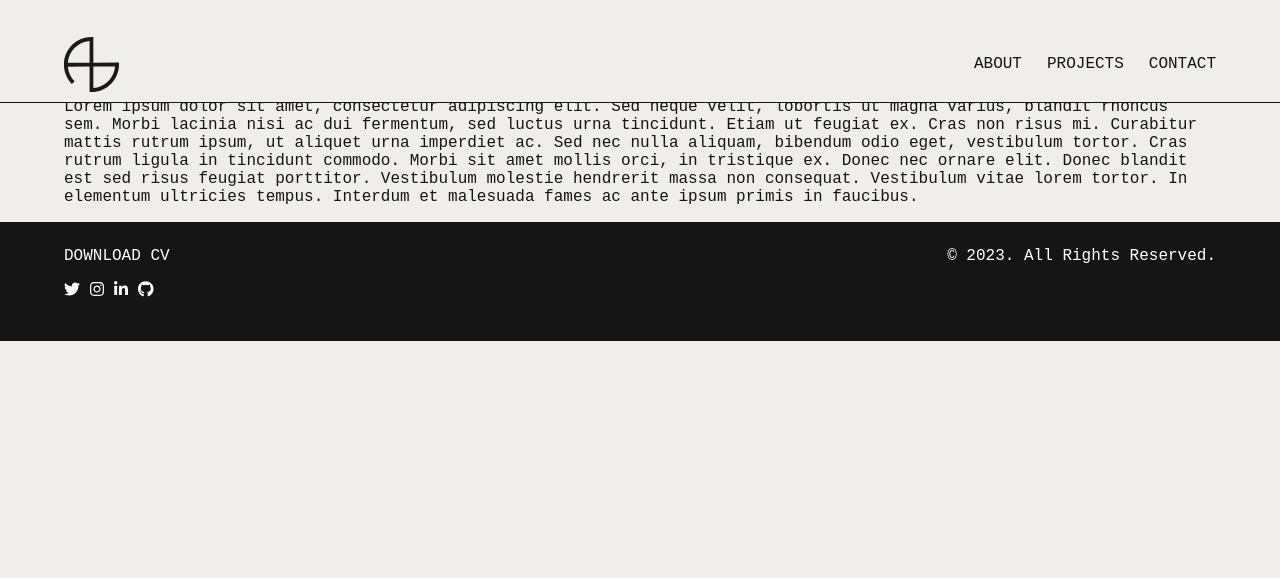
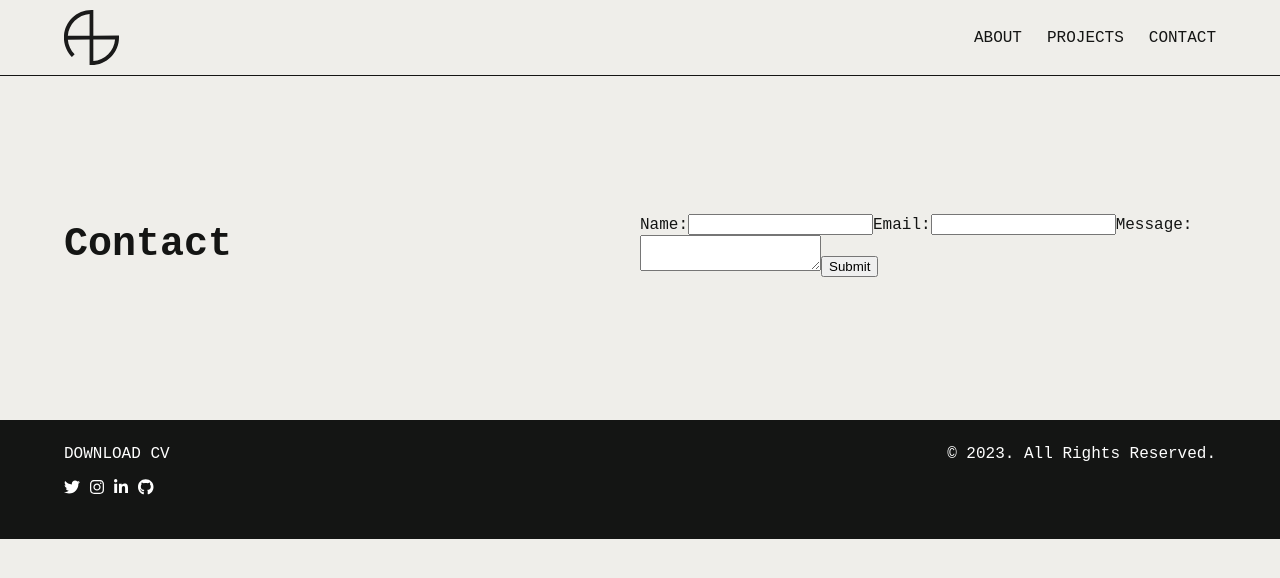
Before and after one commit to Zwirled/react-portfolio, a React (Create React App) app: page /contact in a window 1280 px wide. Shown: the top 578 px of the page. Built offline with nearby package versions, Linux system fonts and the light colour scheme.

Commit message:
Project details now pulling through correctly

```diff
--- /dev/null
+++ b/src/components/ContactForm/index.js
@@ -0,0 +1,48 @@
+import React, { useState } from 'react';
+
+function ContactForm() {
+    const [name, setName] = useState('');
+    const [email, setEmail] = useState('');
+    const [message, setMessage] = useState('');
+
+    const handleSubmit = (e) => {
+        e.preventDefault();
+        console.log(`Name: ${name}\nEmail: ${email}\nMessage: ${message}`);
+        // Send form data to backend or email
+        // Reset form fields
+        setName('');
+        setEmail('');
+        setMessage('');
+    }
+
+    return (
+        <form onSubmit={handleSubmit}>
+            <label htmlFor="name">Name:</label>
+            <input
+                type="text"
+                id="name"
+                value={name}
+                onChange={(e) => setName(e.target.value)}
+                required
+            />
+            <label htmlFor="email">Email:</label>
+            <input
+                type="email"
+                id="email"
+                value={email}
+                onChange={(e) => setEmail(e.target.value)}
+                required
+            />
+            <label htmlFor="message">Message:</label>
+            <textarea
+                id="message"
+                value={message}
+                onChange={(e) => setMessage(e.target.value)}
+                required
+            ></textarea>
+            <button type="submit">Submit</button>
+        </form>
+    );
+}
+
+export default ContactForm;
--- a/src/components/Project/index.js
+++ b/src/components/Project/index.js
@@ -1,7 +1,15 @@
-function Project() {
+import React from 'react';
+import projectData from '../../projectData.json';
+
+function Project(props) {
+    const { title, deployedLink, githubLink, image } = props.data;
+
     return (
-        <div>
-            <h1>This is the project page</h1>
+        <div className="project">
+            <h3>{title}</h3>
+            <img src={image} alt={title} />
+            <p><a href={deployedLink} target="_blank" rel="noopener noreferrer">Link to Deployed Version</a></p>
+            <p><a href={githubLink} target="_blank" rel="noopener noreferrer">Link to GitHub Repository</a></p>
         </div>
     );
 }
--- a/src/components/ProjectGallery/index.js
+++ b/src/components/ProjectGallery/index.js
@@ -1,11 +1,16 @@
 import React from 'react';
+import projectData from '../../projectData.json';
 import Project from '../Project';
 
 function ProjectGallery() {
     return (
-        <div>
-            <h1>This is the project gallery</h1>
-            <Project />
+        <div className="project-gallery">
+            {projectData.slice().reverse().map(project => (
+                <Project
+                    key={project.title}
+                    data={project}
+                />
+            ))}
         </div>
     );
 }
--- a/src/pages/Contact/index.js
+++ b/src/pages/Contact/index.js
@@ -1,20 +1,24 @@
 import React from "react";
+import ContactForm from '../../components/ContactForm';
 
 function Contact() {
     return (
-        <div>
-            <h1>Contact</h1>
-            <p>
-                Lorem ipsum dolor sit amet, consectetur adipiscing elit. Sed neque velit, lobortis ut magna
-                varius, blandit rhoncus sem. Morbi lacinia nisi ac dui fermentum, sed luctus urna tincidunt.
-                Etiam ut feugiat ex. Cras non risus mi. Curabitur mattis rutrum ipsum, ut aliquet urna
-                imperdiet ac. Sed nec nulla aliquam, bibendum odio eget, vestibulum tortor. Cras rutrum
-                ligula in tincidunt commodo. Morbi sit amet mollis orci, in tristique ex. Donec nec ornare
-                elit. Donec blandit est sed risus feugiat porttitor. Vestibulum molestie hendrerit massa non
-                consequat. Vestibulum vitae lorem tortor. In elementum ultricies tempus. Interdum et
-                malesuada fames ac ante ipsum primis in faucibus.
-            </p>
-        </div>
+        <main>
+            <section class="about">
+                <div class="row">
+                    <div class="col">
+                        <h1>Contact</h1>
+                        <p>
+                        </p>
+                    </div>
+                    <div class="col">
+                        <div class="form">
+                            <ContactForm />
+                        </div>
+                    </div>
+                </div>
+            </section>
+        </main>
     );
 }
 
--- a/src/pages/Projects/index.js
+++ b/src/pages/Projects/index.js
@@ -10,9 +10,11 @@ function Projects() {
                         <h1>Recent projects</h1>
                     </div>
                 </div>
-            </section>
-            <section>
-                <ProjectGallery />
+                <div class="row">
+                    <div class="col">
+                        <ProjectGallery />
+                    </div>
+                </div>
             </section>
         </main>
     );
```
Also changed, not shown: src/components/ContactForm/style.css (added), src/projectData.json (renamed from src/projects.json).
